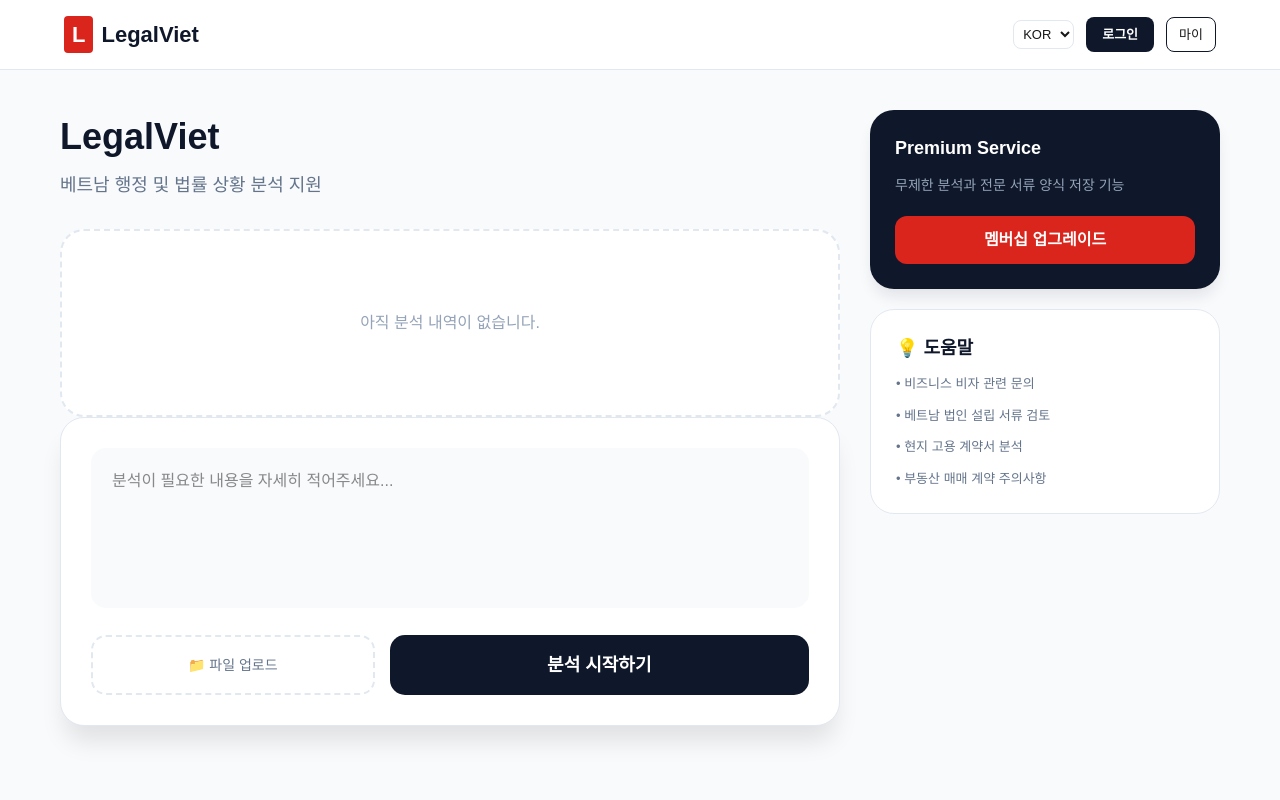
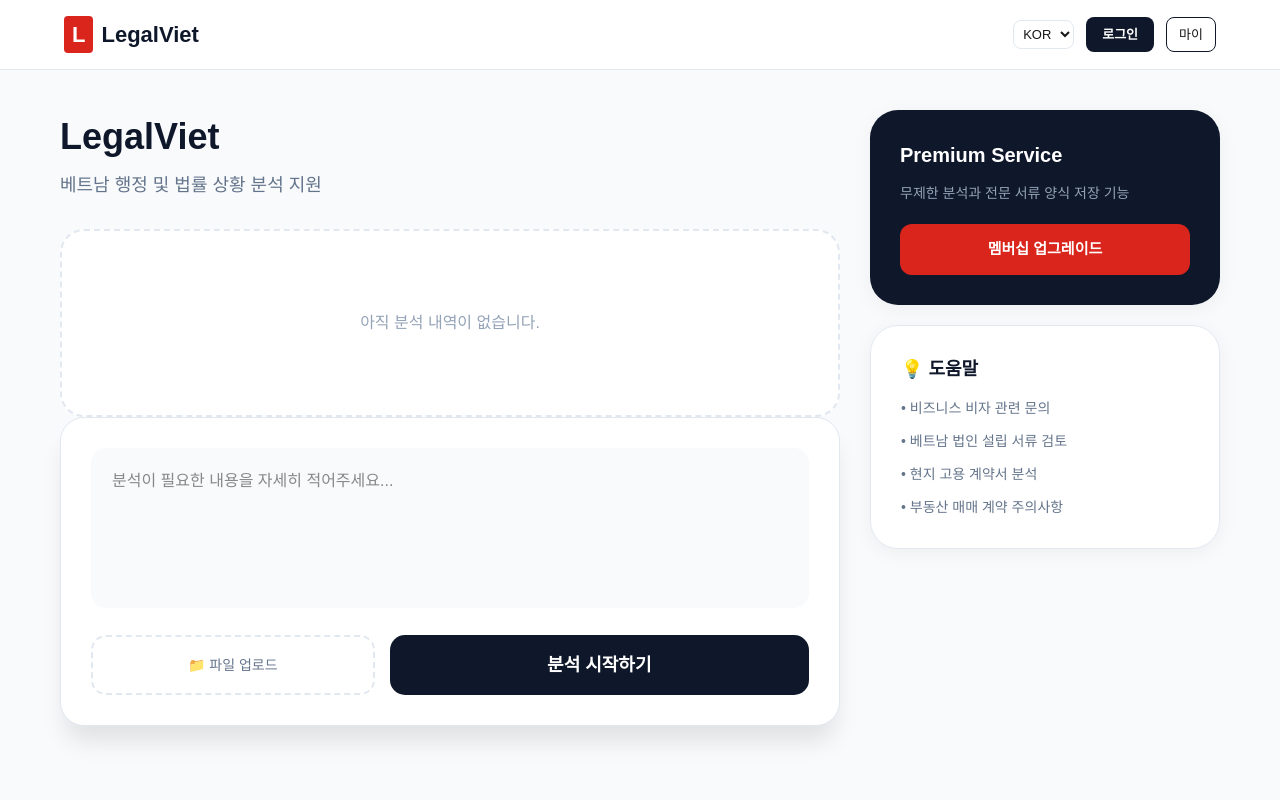
Before and after one commit to Homechiminh/Legalviet, a Next.js app: page / in a window 1280 px wide. Shown: the top 800 px of the page. Built offline with nearby package versions, Linux system fonts and the light colour scheme.

Commit message:
Update Sidebar.js

```diff
--- a/src/components/Sidebar.js
+++ b/src/components/Sidebar.js
@@ -1,26 +1,30 @@
 import { t } from './Translations';
 
 export default function Sidebar({ lang, onUpgrade }) {
+  // lang이 없거나 Translations에 해당 키가 없을 경우를 대비한 안전장치
+  const currentT = t[lang] || t['ko'];
+
   return (
     <aside className="sidebar">
       <div className="sticky-box">
-        {/* 프리미엄 카드 */}
+        {/* 프리미엄 카드 - 딥 네이비 배경 */}
         <div className="card dark">
-          <h3 className="card-title">{t[lang].premiumTitle}</h3>
-          <p className="card-desc">{t[lang].premiumDesc}</p>
+          <h3 className="card-title">{currentT.premiumTitle}</h3>
+          <p className="card-desc">{currentT.premiumDesc}</p>
           <button onClick={onUpgrade} className="upgrade-btn">
-            {t[lang].premiumBtn}
+            {currentT.premiumBtn}
           </button>
         </div>
 
-        {/* 도움말 카드 */}
+        {/* 도움말 카드 - 화이트 배경 */}
         <div className="card light">
-          <h3 className="card-title">{t[lang].helpTitle}</h3>
+          <h3 className="card-title-navy">{currentT.helpTitle}</h3>
           <ul className="help-list">
-            <li>{t[lang].help1}</li>
-            <li>{t[lang].help2}</li>
-            <li>{t[lang].help3}</li>
-            <li>{t[lang].help4}</li>
+            {/* Translations.js에 help1~4가 있어야 나타납니다 */}
+            <li>{currentT.help1}</li>
+            <li>{currentT.help2}</li>
+            <li>{currentT.help3}</li>
+            <li>{currentT.help4}</li>
           </ul>
         </div>
       </div>
@@ -29,20 +33,20 @@ export default function Sidebar({ lang, onUpgrade }) {
         .sidebar { width: 100%; }
         .sticky-box { position: sticky; top: 110px; display: flex; flex-direction: column; gap: 20px; }
 
-        .card { padding: 25px; border-radius: 24px; transition: 0.3s; }
-        .card.dark { background: #0f172a; color: #fff; box-shadow: 0 10px 15px -3px rgba(15, 23, 42, 0.1); }
+        .card { padding: 30px; border-radius: 28px; box-shadow: 0 4px 20px rgba(0,0,0,0.05); }
+        .card.dark { background: #0f172a; color: #fff; }
         .card.light { background: #fff; border: 1px solid #e2e8f0; color: #0f172a; }
 
-        .card-title { font-size: 18px; font-weight: 800; margin-bottom: 12px; }
+        .card-title { font-size: 20px; font-weight: 800; margin-bottom: 12px; }
+        .card-title-navy { font-size: 18px; font-weight: 800; color: #0f172a; margin-bottom: 15px; }
         .card-desc { font-size: 14px; color: #94a3b8; line-height: 1.6; margin-bottom: 20px; }
 
-        .upgrade-btn { width: 100%; background: #da251d; color: #fff; border: none; padding: 12px; border-radius: 12px; font-weight: 700; cursor: pointer; transition: 0.2s; }
+        .upgrade-btn { width: 100%; background: #da251d; color: #fff; border: none; padding: 14px; border-radius: 12px; font-weight: 800; cursor: pointer; transition: 0.2s; font-size: 15px; }
         .upgrade-btn:hover { background: #b91c1c; transform: translateY(-2px); }
 
         .help-list { list-style: none; padding: 0; margin: 0; display: flex; flex-direction: column; gap: 12px; }
-        .help-list li { font-size: 13px; color: #64748b; font-weight: 500; }
+        .help-list li { font-size: 14px; color: #64748b; font-weight: 500; }
 
-        /* 모달 반응형: 모바일에서는 사이드바가 아래로 내려가므로 sticky 해제 */
         @media (max-width: 900px) {
           .sticky-box { position: static; margin-top: 20px; }
         }
```
